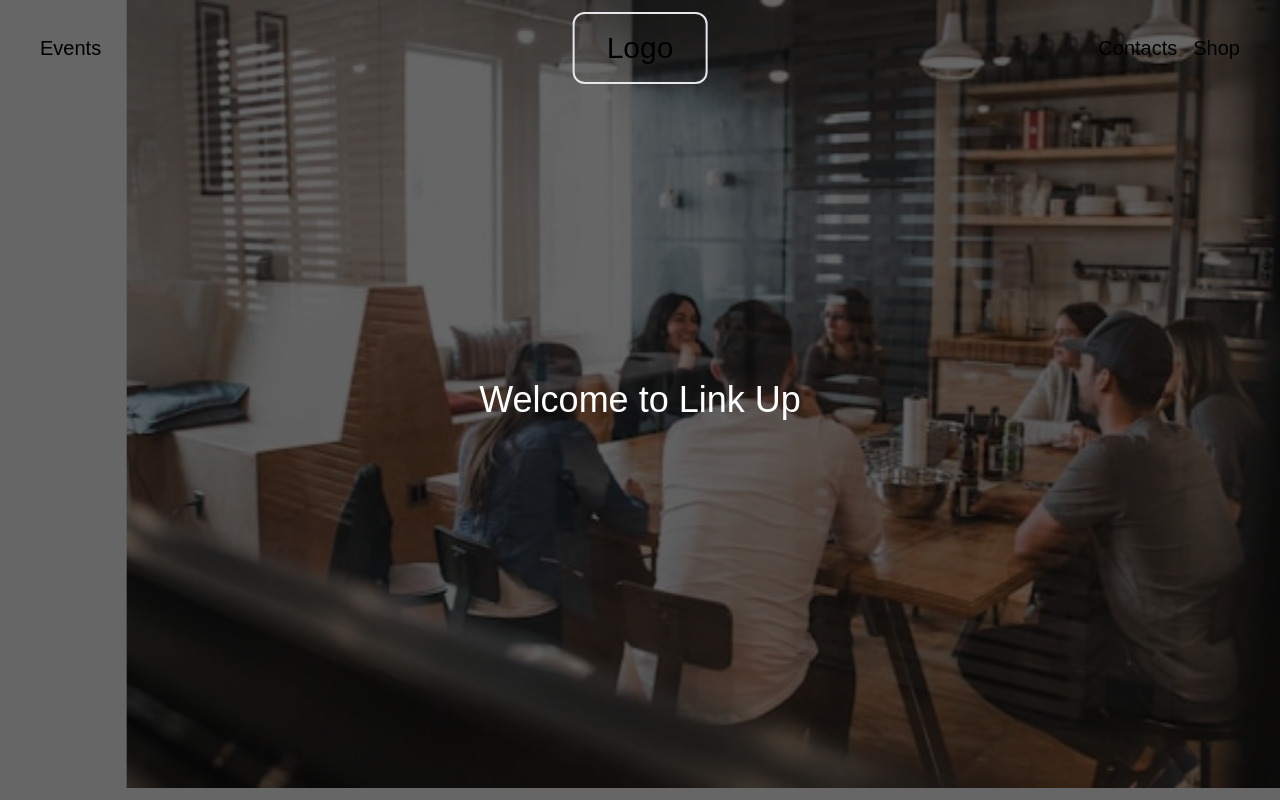
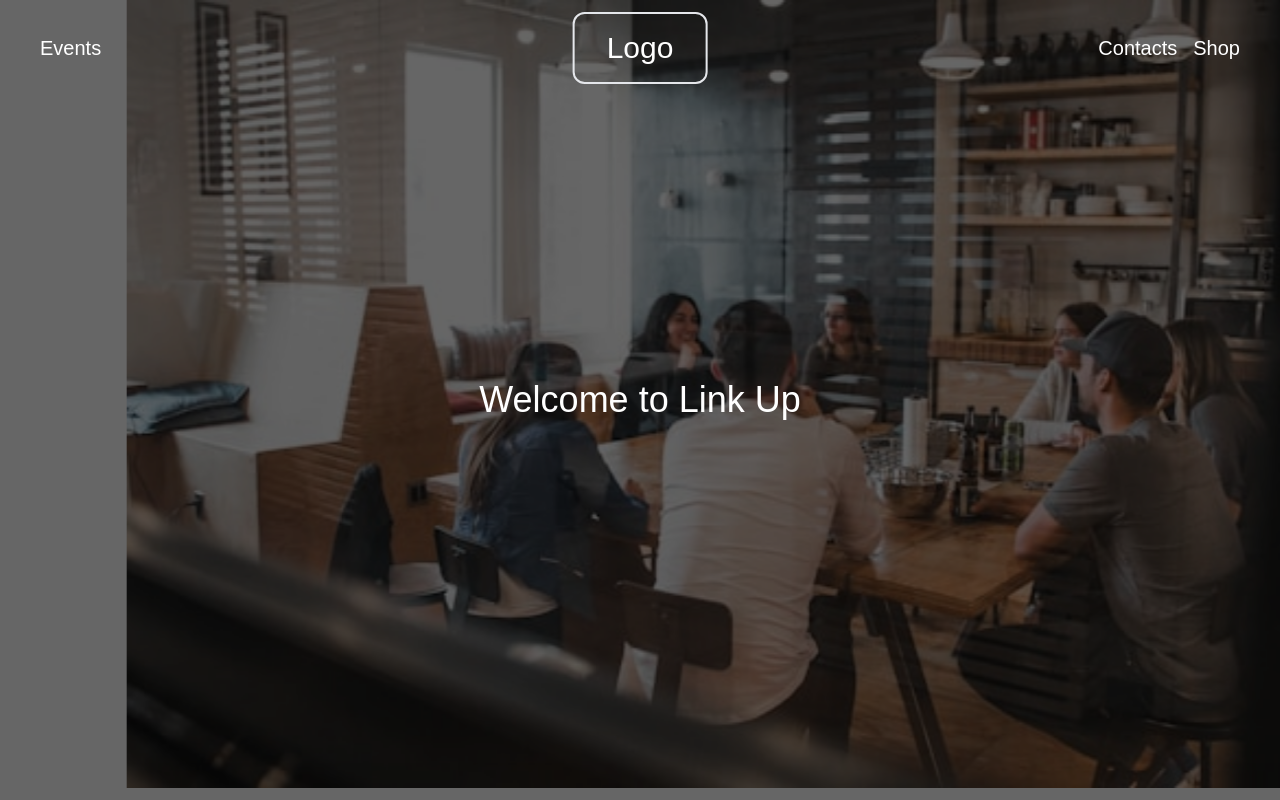
Before and after one commit to JosueSalazaku/linkup, a Next.js app: page / in a window 1280 px wide. Shown: the top 800 px of the page. Built offline with nearby package versions, Linux system fonts and the light colour scheme.

Commit message:
Update navigation styling to improve visibility and enhance user experience

```diff
--- a/src/components/Nav.tsx
+++ b/src/components/Nav.tsx
@@ -10,7 +10,7 @@ function Nav() {
 
   return (
     <nav className="absolute top-0 left-0 w-full bg-transparent h-24 z-10 flex justify-between items-center">
-      <ul className="w-full flex justify-between items-center text-xl gap-4 py-4 px-10">
+      <ul className="w-full flex justify-between text-white items-center text-xl gap-4 py-4 px-10">
         {/* Left Link */}
         <li className="hidden sm:block">
           <Link href="/events">Events</Link>
```
